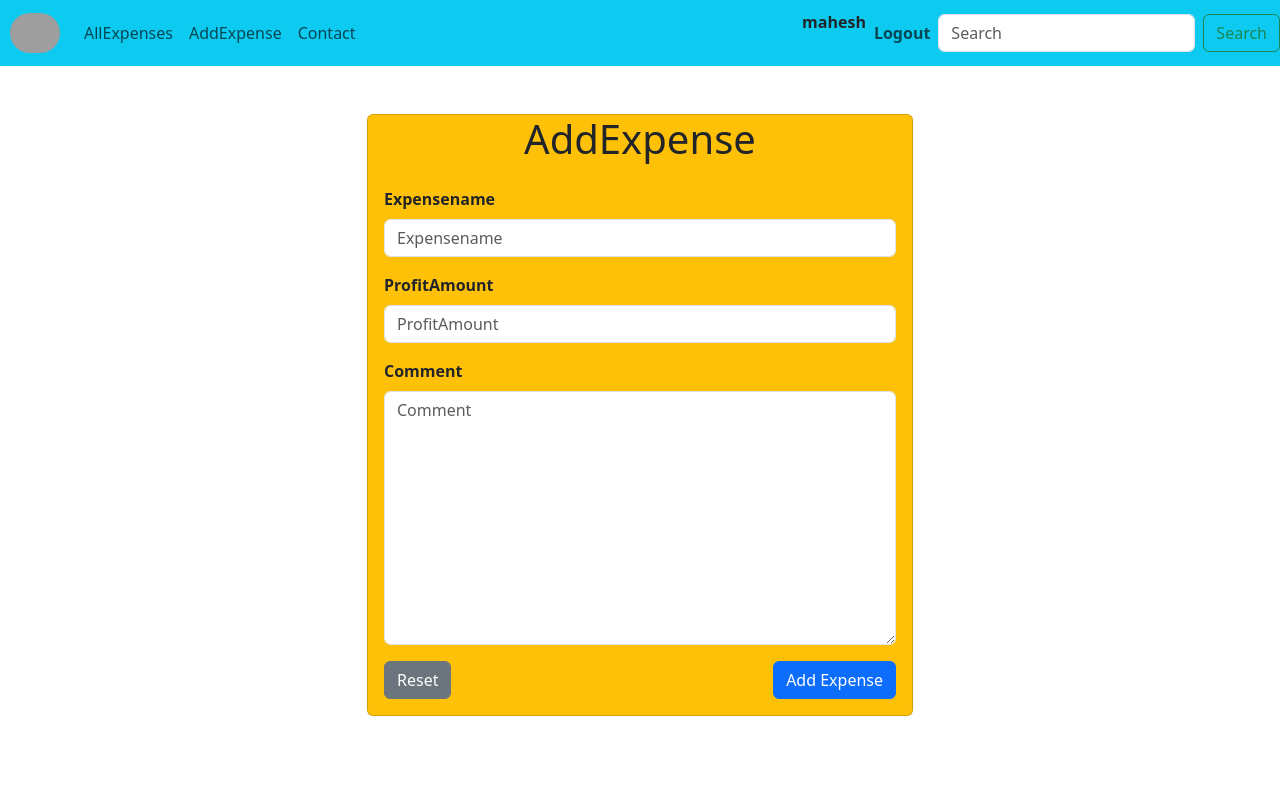
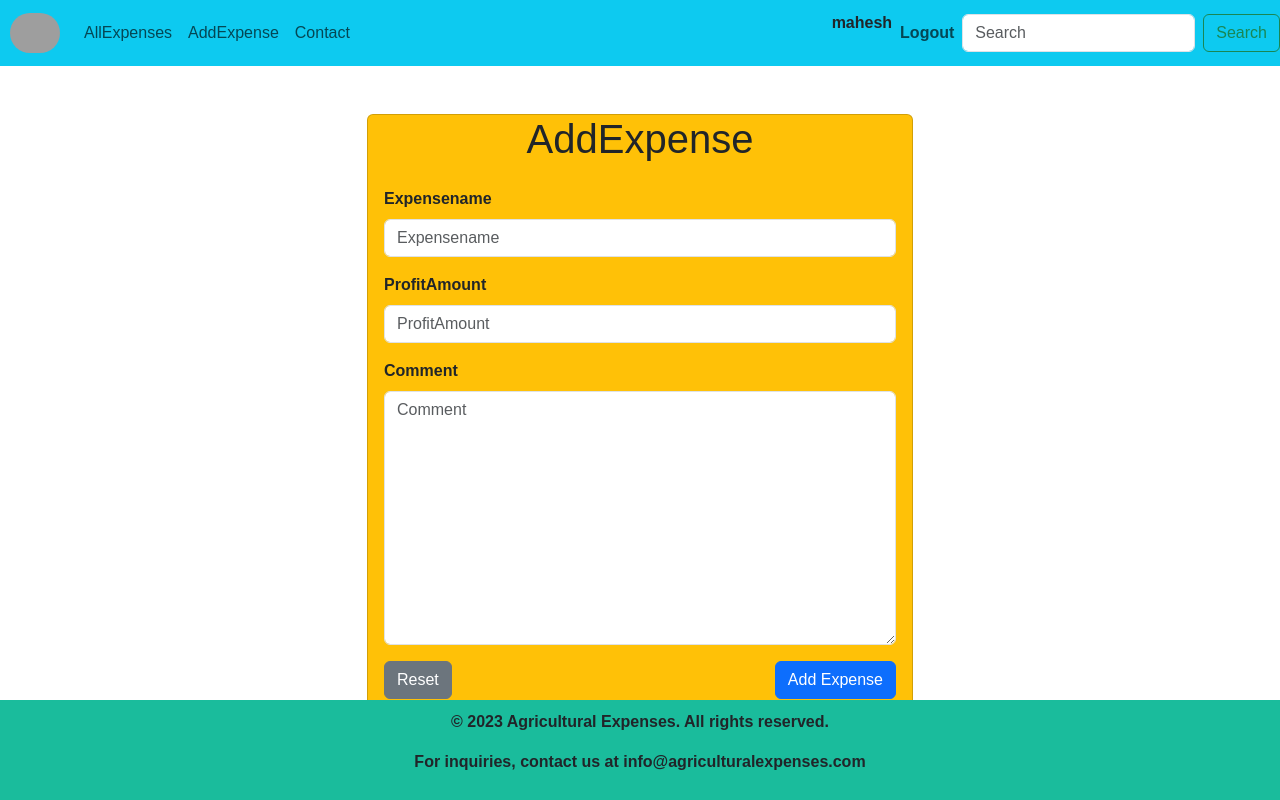
Before and after one commit to mahesh241994/aglincome, a Django app: page /add/ in a window 1280 px wide. Run offline with Django 4.2, Linux system fonts and the light colour scheme; a user stored in the database is signed in; some libraries are stand-ins or nearby versions; grey boxes are pictures that could not be loaded.

Commit message:
updated message

```diff
--- a/myexpense/templates/myexpense/add.html
+++ b/myexpense/templates/myexpense/add.html
@@ -4,7 +4,7 @@
 {% block content %}
   <div class="container d-flex flex-column">
     <div class="row my-5">
-        <div class="col-md-6 offset-3">
+        <div class="col-md-6 col-sm-6 offset-md-3">
             <div class="card bg-warning">
                 <h1 class="text-center">AddExpense</h1>
                 <div class="card-body">
--- a/myexpense/templates/myexpense/base.html
+++ b/myexpense/templates/myexpense/base.html
@@ -42,6 +42,22 @@
             height: 40px;
             border-radius: 300px;
             margin-left: 10px;
+            size-adjust: cover;
+        }
+        body {
+            margin: 0;
+            padding: 0;
+            font-family: Arial, sans-serif;
+        }
+
+        footer {
+            background-color: #1ABC9C ;
+            padding: 10px;
+            text-align: center;
+            position: fixed;
+            bottom: 0;
+            width: 100%;
+            margin-top:20px
         }
     </style>
 </head>
@@ -53,5 +69,6 @@
     {% block content %}
 
     {% endblock content %}
+    {% include 'myexpense/footer.html' %}
 </body>
 </html>
--- a/myexpense/templates/myexpense/footer.html
+++ b/myexpense/templates/myexpense/footer.html
@@ -0,0 +1,4 @@
+<footer>
+    <p>&copy; 2023 Agricultural Expenses. All rights reserved.</p>
+    <p>For inquiries, contact us at info@agriculturalexpenses.com</p>
+</footer>
--- a/myexpense/templates/myexpense/nav.html
+++ b/myexpense/templates/myexpense/nav.html
@@ -1,6 +1,8 @@
 
 
 <div class="sticky-top">
+    <div class="row">
+        <div class="col-md-8 col-sm-3 col-lg-12">
 <nav class="navbar navbar-expand-sm navbar-light  fixed  bg-info">
     <a class="navbar-brand" href="/"><img src="https://www.worldatlas.com/r/w960-q80/upload/c4/14/a0/shutterstock-738008380.jpg" class = "logo"></a>
     <button class="navbar-toggler" type="button" data-bs-toggle="collapse" data-target="#navbarText" aria-controls="navbarText" aria-expanded="false" aria-label="Toggle navigation">
@@ -49,3 +51,5 @@
       </form>
   </nav>
 </div>
+    </div>
+    </div>
```
